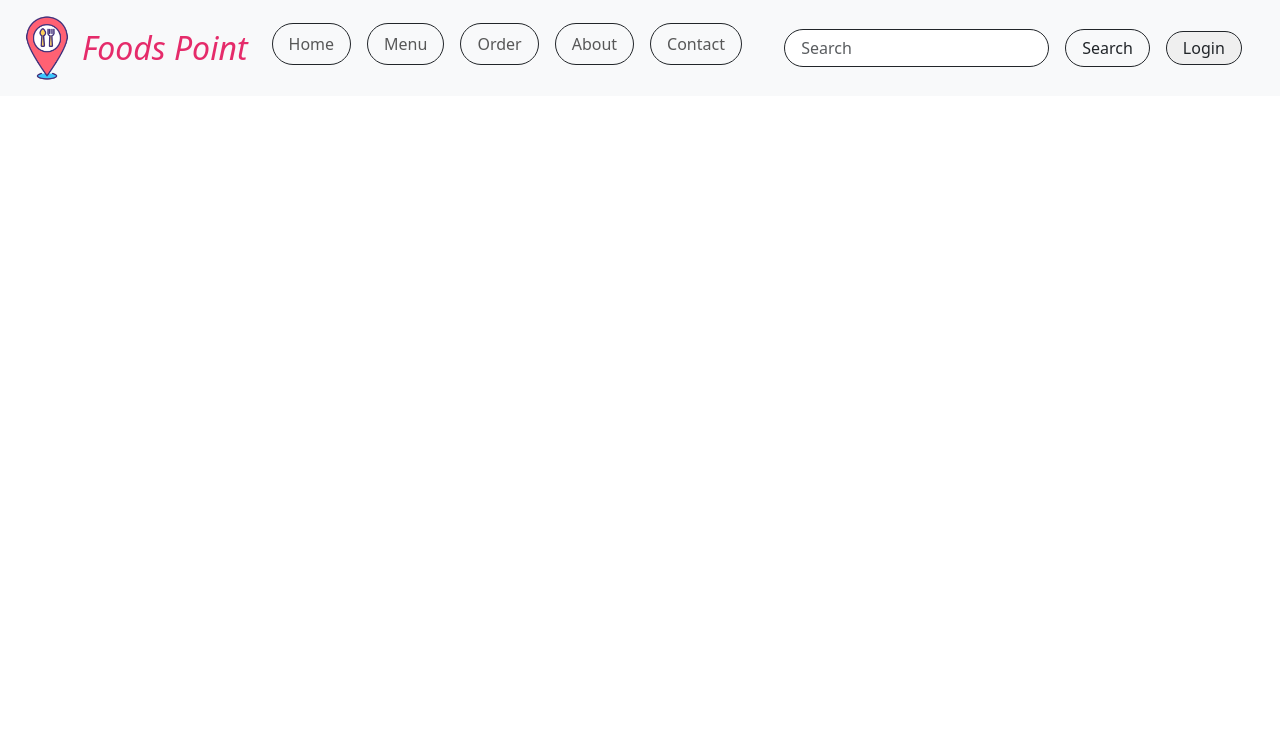
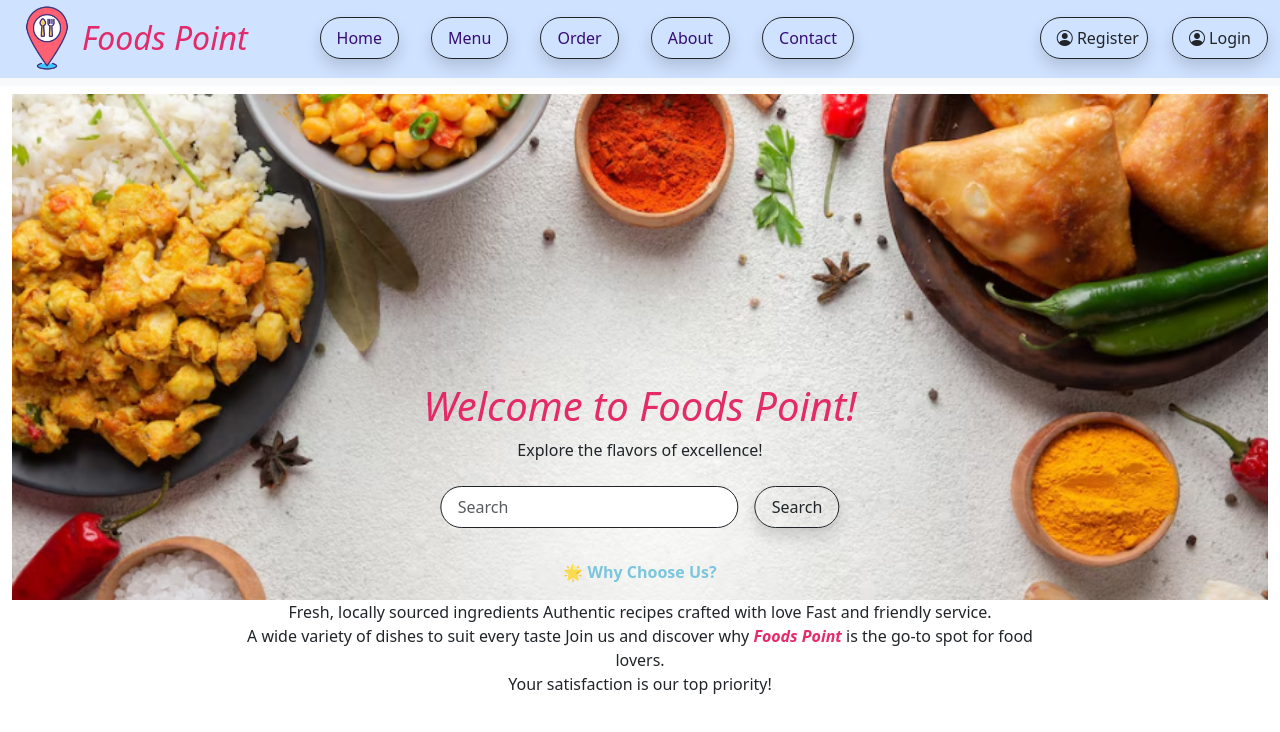
Before and after one commit to Moumita0710/Project, a plain HTML site: page Foods Point/index.html in a window 1280 px wide. Drawn offline with nearby package versions, Linux system fonts and the light colour scheme.

Commit message:
update modal

```diff
--- a/Foods Point/Bootstrap/style.css
+++ b/Foods Point/Bootstrap/style.css
@@ -1,8 +1,53 @@
 .logo_name{
-
     color: rgba(228, 31, 97, 0.945) ;
     font-style: italic;
 }
-.btn_submit :hover{
-    background-color: rgb(141, 141, 253);
+.nav-item a{
+    color:#360d77;
 }
+.h1_welcome{
+    color: rgba(228, 31, 97, 0.945);
+    font-style: italic;
+}
+.container-fluid{
+    margin-top: -10px;
+}
+.pb_foodsPoint{
+    color: rgba(228, 31, 97, 0.945) ;
+    font-style: italic;
+}
+.pb_choose{
+    color: #65bddad8;
+}
+.img-fluid{
+
+
+}
+.col{
+    position: relative;
+    width: 50%;
+    background-color: light;
+}
+.text-container{
+
+    position: absolute;
+    left: 50%;
+    top: 50%;
+    transform: translate(-50%, -20%);
+    left: 50%;
+    top: 50%;
+    text-align: center;
+    font-size: 16px;
+}
+
+@media (max-width: 768px) {
+    .input-group {
+      display: none;
+    }
+  }
+  @media (max-width: 768px) {  /* Mobile breakpoint */
+    .img-fluid{
+     height: 200px;
+
+    }
+  }
--- a/Foods Point/index.html
+++ b/Foods Point/index.html
@@ -7,10 +7,19 @@
     <link rel="stylesheet" href="Bootstrap/bootstrap.css">
     <link rel="stylesheet" href="Bootstrap/style.css">
     <script src="JS/script.js"></script>
+    <link rel="stylesheet" href="https://cdn.jsdelivr.net/npm/bootstrap-icons@1.11.3/font/bootstrap-icons.min.css">
+    <style>
+      @media (max-width: 768px) { /* Adjust breakpoint based on your design */
+        #search-bar {
+          display: none;
+        }
+      }
+    </style>
+
 </head>
 <body>
     <nav class="navbar navbar-expand-lg bg-body-tertiary">
-        <div class="container-fluid">
+        <div class="container-fluid bg-primary-subtle">
           <a class="navbar-brand" href="#">
             <img src="img/restaurant.png" height="70" width="70">
             <h2 class="logo_name float-end mt-3">Foods Point</h2>
@@ -19,32 +28,115 @@
             <span class="navbar-toggler-icon"></span>
           </button>
           <div class="collapse navbar-collapse" id="navbarNavDropdown">
-            <ul class="navbar-nav me-auto mb-2">
-              <li class="nav-item">
-                <a class="nav-link nav-link border border-1 border-dark rounded-pill pe-3 ps-3 m-2" aria-current="page" href="#">Home</a>
+            <ul class="navbar-nav ms-5 me-auto mt-2 mb-2">
+              <li class="nav-item me-3">
+                <a class="nav-link nav-link border border-1 border-dark rounded-pill pe-3 ps-3  pt-2 pb-2 m-2 shadow" aria-current="page" href="#"></i>Home</a>
               </li>
-              <li class="nav-item">
-                <a class="nav-link border border-1 border-dark rounded-pill pe-3 ps-3 m-2" href="#">Menu</a>
+              <li class="nav-item me-3">
+                <a class="nav-link border border-1 border-dark rounded-pill pe-3 ps-3 m-2 pt-2 pb-2 shadow" href="#">Menu</a>
               </li>
-              <li class="nav-item">
-                <a class="nav-link nav-link border border-1 border-dark rounded-pill pe-3 ps-3 m-2" href="#">Order</a>
+              <li class="nav-item me-3">
+                <a class="nav-link nav-link border border-1 border-dark rounded-pill pe-3 ps-3 m-2 pt-2 pb-2 shadow" href="#">Order</a>
               </li>
-              <li class="nav-item">
-                <a class="nav-link nav-link border border-1 border-dark rounded-pill pe-3 ps-3 m-2" href="#">About</a>
+              <li class="nav-item me-3">
+                <a class="nav-link nav-link border border-1 border-dark rounded-pill pe-3 ps-3 m-2 pt-2 pb-2 shadow" href="#">About</a>
               </li>
-              <li class="nav-item">
-                <a class="nav-link nav-link border border-1 border-dark rounded-pill pe-3 ps-3 m-2" href="#">Contact</a>
+              <li class="nav-item me-3">
+                <a class="nav-link nav-link border border-1 border-dark rounded-pill pe-3 ps-3 m-2 pt-2 pb-2 shadow" href="#">Contact</a>
               </li>
             </ul>
           <!--</div>-->
+          <ul class="navbar-nav me-4 mb-2 mb-lg-0">
+            <li class="nav-item">
+                <a data-bs-toggle="modal" data-bs-target="#Register" class="nav-link border border-1 border-dark rounded-pill shadow text-center ps-3 pt-2 pb-2 btn_bg text-dark " aria-current="page" href="#"> <i class="bi bi-person-circle"></i> Register </a>
+              </li>
+        </ul>
 
-          <form class="d-flex" role="search">
-            <input class="form-control border border-1 border-dark rounded-pill pe-3 ps-3 m-2" type="search" placeholder="Search" aria-label="Search">
-            <button class="btn btn-outline-primary border border-1 border-dark rounded-pill pe-3 ps-3 m-2 text-dark" type="submit">Search</button>
-          </form>
-          <button class="login border border-1 border-dark me-auto mb-2 rounded-pill pe-3 ps-3 pt-1 pb-1 m-2 text-dark">Login</button>
+          <ul class="navbar-nav mb-2 mb-lg-0">
+            <li class="nav-item">
+                <a data-bs-toggle="modal" data-bs-target="#login" class="nav-link  border border-1 border-dark rounded-pill shadow text-center pe-3 ps-3 pt-2 pb-2 btn_bg text-dark " aria-current="page" href="#"> <i class="bi bi-person-circle"></i> Login </a>
+              </li>
+        </ul>
         </div>
       </div>
       </nav>
+      <div class="modal fade" id="Register">
+        <div class="modal-dialog modal-dialog-centered">
+          <div class="modal-content modal">
+            <div class="modal-header bg-primary-subtle">
+              <h5 class="modal-title text-center">Register Here </h5>
+              <button type="button" class="btn-close" data-bs-dismiss="modal" aria-label="Close"></button>
+            </div>
+            <div class="modal-body">
+              <label class="form-label">Enter your name:
+              </label>
+                <input type="text" class="form-control">
+
+                <label class="form-label">Enter your E-mail:</label>
+                  <input type="email" class="form-control">
+                  <label class="form-label">Create Password:</label>
+                    <input type="password" class="form-control">
+                    <label class="form-label">Enter password:</label>
+                      <input type="password" class="form-control">
+            </div>
+            <div class="modal-footer">
+              <button type="button" class="btn btn-secondary" data-bs-dismiss="modal">Close</button>
+              <button type="button" class="btn btn-primary">Register</button>
+            </div>
+          </div>
+        </div>
+      </div>
+      <div class="modal fade" id="login">
+        <div class="modal-dialog modal-dialog-centered">
+          <div class="modal-content modal">
+            <div class="modal-header bg-primary-subtle">
+              <h5 class="modal-title text-center">Login </h5>
+              <button type="button" class="btn-close" data-bs-dismiss="modal" aria-label="Close"></button>
+            </div>
+            <div class="modal-body">
+                <label class="form-label">Enter your E-mail:</label>
+                  <input type="email" class="form-control">
+
+                    <label class="form-label">Enter password:</label>
+                      <input type="password" class="form-control">
+            </div>
+            <div class="modal-footer">
+              <button type="button" class="btn btn-secondary" data-bs-dismiss="modal">Close</button>
+              <button type="button" class="btn btn-primary">Login</button>
+            </div>
+          </div>
+        </div>
+      </div>
+      <!--center section-->
+      <section class="container-fluid mt-2">
+        <div class="row">
+          <div class="col sm-3">
+            <img src="img/foodwallpeper.png"width="1600px"class="img-fluid">
+          </div>
+          <div class="text-container col-sm-8 mt-5">
+
+            <h1 class="h1_welcome"> Welcome to Foods Point!</h1>
+            <p>Explore the flavors of excellence! </p>
+            <div class="input-group w-50 m-auto">
+              <input class="form-control border border-1 border-dark rounded-pill pe-3 ps-3 m-2" type="search" placeholder="Search" aria-label="Search">
+
+                <button class="btn btn-outline-primary border border-1 border-dark rounded-pill pe-3 ps-3 pt-2 pb-2 m-2 text-dark shadow" type="b">Search</button>
+
+
+            </div>
+            <p class="top_margin mt-4">  <b class="pb_choose"> 🌟 Why Choose Us? </b>
+              <p>
+              Fresh, locally sourced ingredients
+              Authentic recipes crafted with love
+              Fast and friendly service.<br>
+              A wide variety of dishes to suit every taste
+              Join us and discover why <b class="pb_foodsPoint">Foods Point</b> is the go-to spot for food lovers.<br> Your satisfaction is our top priority!
+
+              </p>
+          </div>
+        </div>
+      </section>
+      <!--end 1 section-->
+
 </body>
 </html>
```
Also changed, not shown: Foods Point/img/food.png (added), Foods Point/img/foods.png (added), Foods Point/img/foodwallpeper.png (added), Foods Point/img/khana.png (added).
